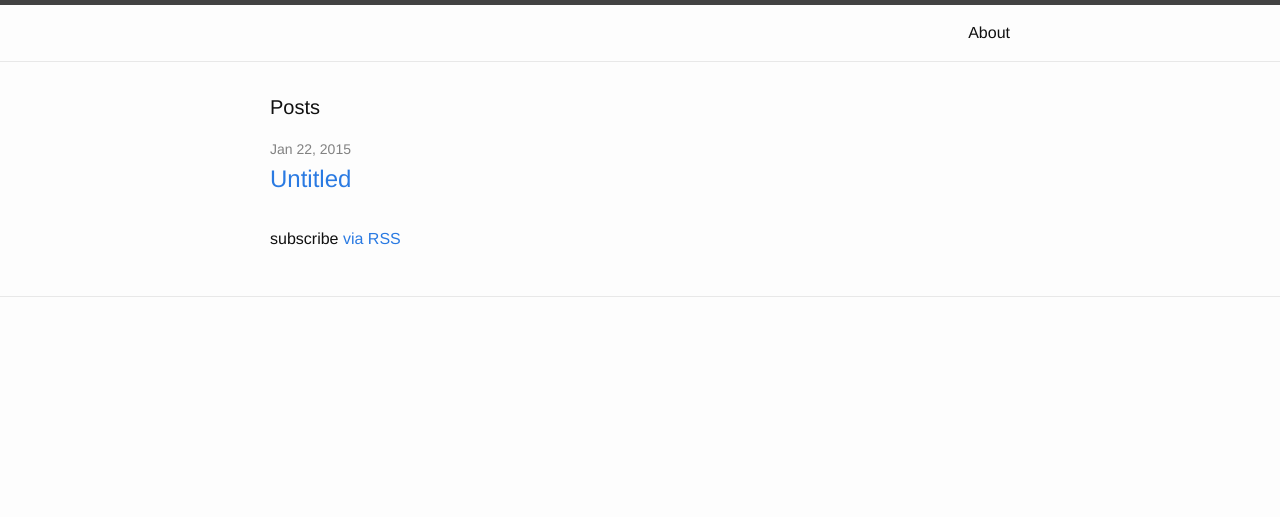
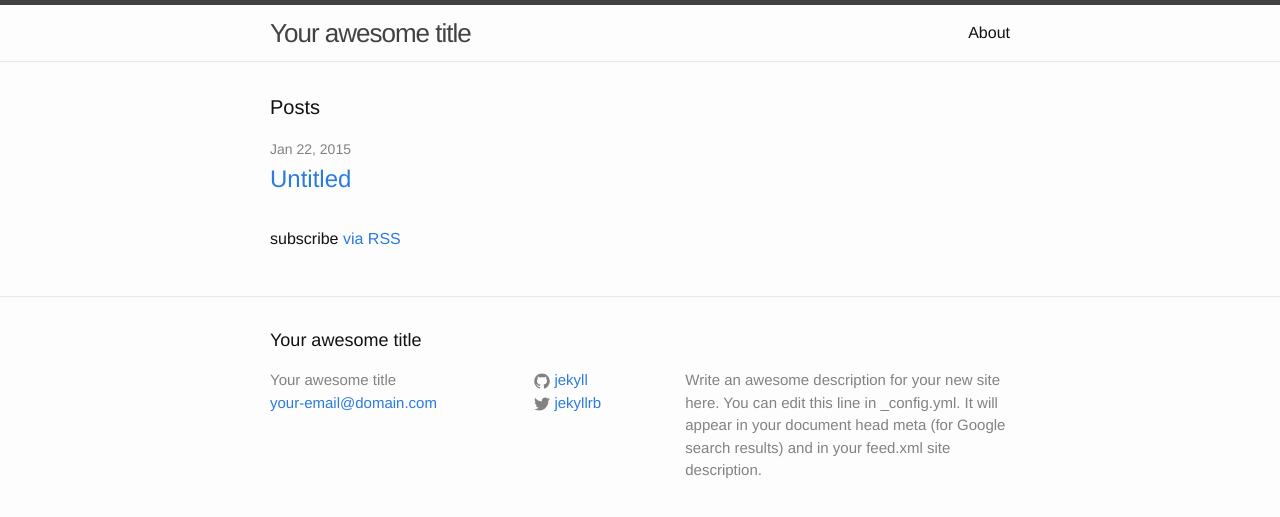
Before and after one commit to Greg-Boggs/greg-boggs.github.io, a Jekyll site: the page built from index.html, in a window 1280 px wide. Shown: the top 517 px of the page. Built offline with Jekyll 4.4.1, drawn with Linux system fonts in a browser that asks for light colours; Markdown is read by kramdown in place of the engine named in the settings; a file with an impossible date is left out.

Commit message:
update confi for gh

```diff
--- a/_config.yml
+++ b/_config.yml
@@ -1,6 +1,19 @@
-baseurl: /
+# Site settings
+title: Your awesome title
+email: your-email@domain.com
+description: > # this means to ignore newlines until "baseurl:"
+  Write an awesome description for your new site here. You can edit this
+  line in _config.yml. It will appear in your document head meta (for
+  Google search results) and in your feed.xml site description.
+baseurl: "" # the subpath of your site, e.g. /blog/
+url: "http://yourdomain.com" # the base hostname & protocol for your site
+twitter_username: jekyllrb
+github_username:  jekyll
+
+# Build settings
+markdown: kramdown
+
 permalink: pretty
-markdown: rdiscount
 prose:
   rooturl: ''
   siteurl: 'http://greg-boggs.github.io/'
```
